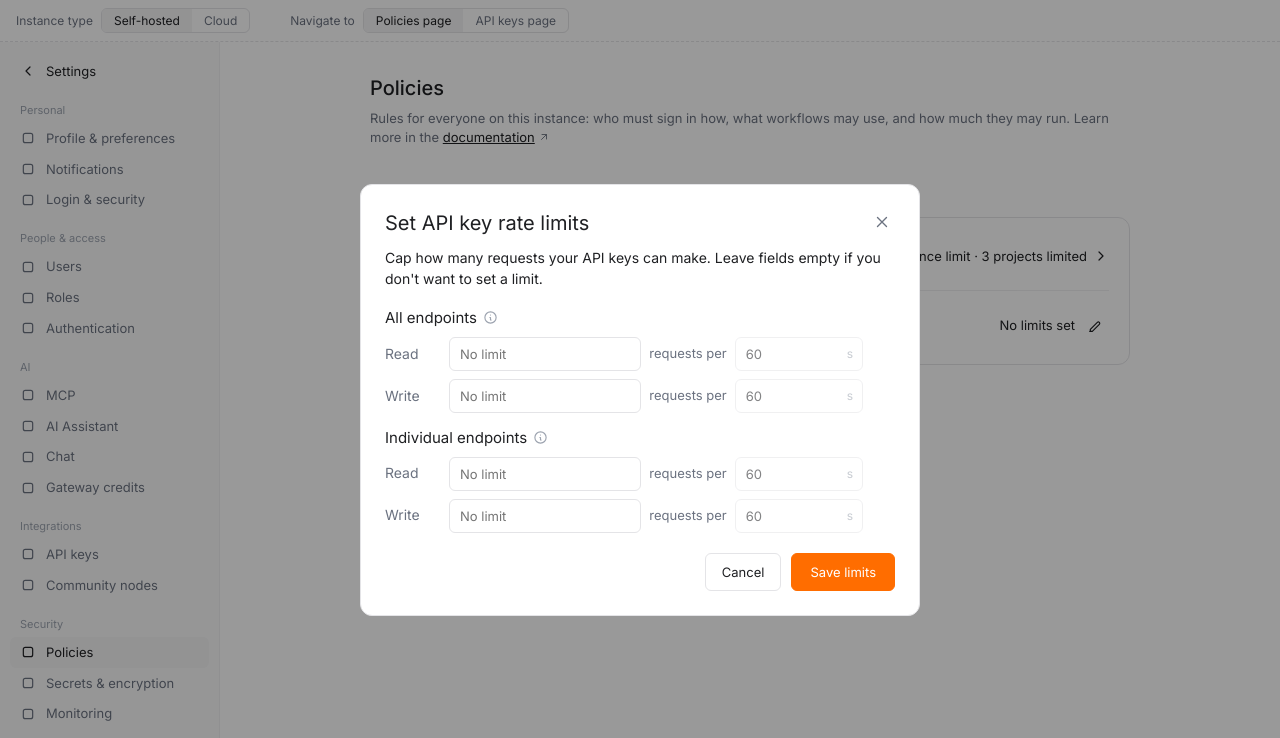
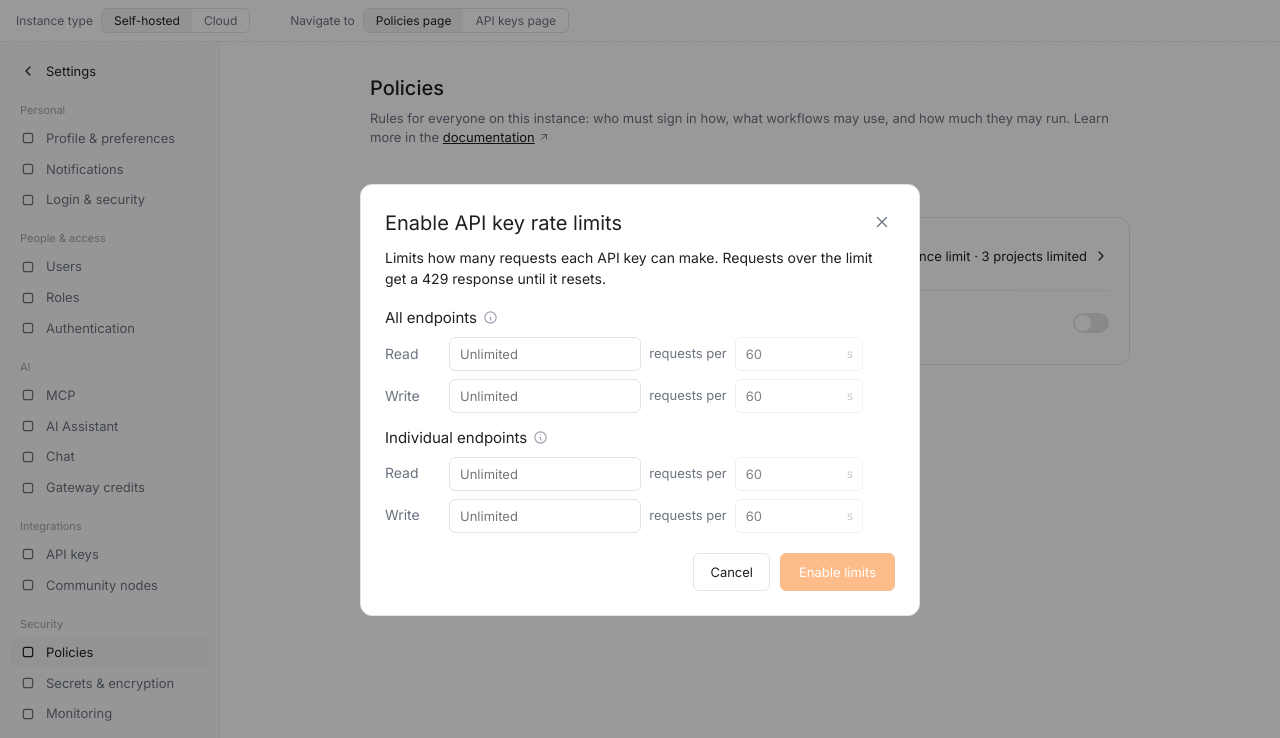
Before and after one commit to jvanderpoll/n8n-api-rate-limiting-prototype, a plain HTML site: page index.html in a window 1280 px wide. Both pictures are taken after a click on the switch "Enable API key rate limits". Shown: the top 738 px of the page. Drawn offline with Linux system fonts and the light colour scheme.

Commit message:
Update index.html

```diff
--- a/index.html
+++ b/index.html
@@ -24,6 +24,7 @@ input.bad{border-color:var(--red)}
 input[readonly]{opacity:.55}
 .btn{background:transparent;border:1px solid var(--line);color:var(--tx);height:32px;border-radius:6px;padding:0 12px;font-size:13px;cursor:pointer;display:inline-flex;align-items:center;gap:6px}
 .btn.or{background:var(--or);border-color:var(--or);color:#fff}
+.btn:disabled{opacity:.45;cursor:not-allowed;pointer-events:none}
 .btn.gh{border-color:transparent;color:var(--tx2)}
 #wf{display:flex;flex-wrap:wrap;align-items:center;gap:10px 40px;padding:8px 16px;border-bottom:1px dashed var(--line);font-size:12px;color:var(--tx2)}
 #wf .wg{display:inline-flex;align-items:center;gap:8px}
@@ -72,6 +73,8 @@ section.rl{margin-top:44px}
 .lrw.col{display:block}
 .lrt{display:flex;justify-content:space-between;align-items:center;gap:16px}
 .lrl{flex:1;min-width:0}
+.lvals{display:flex;justify-content:space-between;align-items:center;gap:16px;margin-top:20px}
+#limSum{grid-template-columns:max-content max-content;justify-content:start;column-gap:24px;row-gap:4px;font-size:13px}
 .row2{display:flex;justify-content:space-between;align-items:center;gap:16px;padding:16px 0;border-top:1px solid var(--line2);margin-top:16px}
 .row2 + .row2{margin-top:0}
 .row2.last{padding-bottom:0}
@@ -128,6 +131,7 @@ section.rl{margin-top:44px}
 .msg{font-size:12px;min-height:16px;margin-top:2px}
 .hint{font-size:12px;color:var(--tx3);margin-top:4px}
 .tip{position:relative;color:var(--tx3);cursor:help;display:inline-flex}
+#lsaveWrap.tip{cursor:not-allowed}
 .tip:hover::after,.tip:focus::after{content:attr(data-tip);position:absolute;left:-4px;top:22px;width:200px;background:var(--tip);color:var(--tipt);border-radius:6px;padding:6px 9px;font-size:12px;line-height:1.4;z-index:50}
 hr{border:0;border-top:1px solid var(--line2);margin:16px 0}
 .sr{display:flex;align-items:center;gap:12px;height:36px;font-size:14px}
@@ -154,6 +158,7 @@ hr{border:0;border-top:1px solid var(--line2);margin:16px 0}
 .sfx input{padding-right:26px}
 .sfx span{position:absolute;right:10px;top:8px;font-size:12px;color:var(--tx3)}
 .tip.r:hover::after,.tip.r:focus-within::after{content:attr(data-tip);position:absolute;right:-4px;left:auto;top:24px;width:max-content;max-width:420px;white-space:pre-wrap;text-align:left;background:var(--tip);color:var(--tipt);border-radius:6px;padding:6px 9px;font-size:12px;line-height:1.4;z-index:50}
+.tip.r.up:hover::after,.tip.r.up:focus-within::after{top:auto;bottom:calc(100% + 8px)}
 input.cust{border-color:var(--tx2)}
 input.bad{border-color:var(--red)!important}
 #menu{display:none;position:fixed;z-index:60;background:var(--panel);border:1px solid var(--line);border-radius:10px;width:180px;padding:4px 0;box-shadow:0 8px 24px rgba(0,0,0,.18)}
@@ -197,8 +202,12 @@ input.bad{border-color:var(--red)!important}
     </div>
     <div class="lrw col">
      <div class="lrt">
-      <div class="lrl"><div class="t">API key rate limits</div><div class="d">Cap how many requests your <span class="lk" id="lkKeys" role="link" tabindex="0">API keys</span> can make with <span style="white-space:nowrap;"><span class="lk">rate limits</span>&nbsp;<span id="i5"></span></span></div><div class="d" id="limNote"></div></div>
-      <div class="val"><span id="limStatus" style="font-size:13px;">No limits set</span><button class="pen" id="pen" aria-label="Edit API key rate limits"></button></div>
+      <div class="lrl"><div class="t">Enable API key rate limits</div><div class="d">Cap how many requests your <span class="lk" id="lkKeys" role="link" tabindex="0">API keys</span> can make with <span style="white-space:nowrap;"><span class="lk">rate limits</span>&nbsp;<span id="i5"></span></span></div></div>
+      <span id="ewrap" class="r"><button class="sw" id="etoggle" role="switch" aria-checked="false" aria-label="Enable API key rate limits"></button></span>
+     </div>
+     <div class="lvals" id="limVals" style="display:none;">
+      <div class="vl" id="limSum"></div>
+      <button class="pen" id="pen" aria-label="Edit API key rate limits"></button>
      </div>
     </div>
    </div>
@@ -215,16 +224,16 @@ input.bad{border-color:var(--red)!important}
 <div class="layer" id="layer2">
  <div class="modal wide" id="modal2" role="dialog" aria-modal="true" aria-labelledby="ltitle">
   <div style="display:flex;justify-content:space-between;align-items:flex-start;margin-bottom:10px;">
-   <div id="ltitle" style="font-size:20px;">Set API key rate limits</div>
+   <div id="ltitle" style="font-size:20px;">Enable API key rate limits</div>
    <button id="lclose" class="dots" aria-label="Close"></button>
   </div>
-  <p style="margin:0 0 18px;font-size:14px;">Cap how many requests your API keys can make. Leave fields empty if you don't want to set a limit.</p>
+  <p style="margin:0 0 18px;font-size:14px;">Limits how many requests each API key can make. Requests over the limit get a 429 response until it resets.</p>
   <div id="lgrid"></div>
   <div style="display:flex;align-items:center;gap:10px;margin-top:20px;">
    <button class="rb" id="lresetall" style="display:none;"></button>
    <span id="lstat" style="margin-left:auto;font-size:12px;color:var(--red);"></span>
    <button class="btn" id="lcancel" style="height:38px;padding:0 16px;">Cancel</button>
-   <button class="btn or" id="lsave" style="height:38px;padding:0 18px;">Save limits</button>
+   <span id="lsaveWrap" class="r up"><button class="btn or" id="lsave" style="height:38px;padding:0 18px;">Enable limits</button></span>
   </div>
  </div>
 </div>
@@ -291,7 +300,7 @@ const DEFC={ra:1000,re:100,wa:200,we:50};
 const K=['ra','re','wa','we'];
 const cp=o=>JSON.parse(JSON.stringify(o));
 const esc=s=>s.replace(/[&<>]/g,c=>({'&':'&amp;','<':'&lt;','>':'&gt;'}[c]));
-let CLOUD=false,saved={},D={};
+let CLOUD=false,ON=false,lmode='edit',saved={},D={};
 const keys=[
  {n:'exec control',m:'******0Avk',s:106,e:'24 Sep 2026',l:'25 days ago'},
  {n:'jack_api_test',m:'******GY3k',s:34,e:'21 Sep 2026',l:'24 days ago'},
@@ -307,7 +316,7 @@ const LBL={r:'Read',w:'Write'};
 const TIP={a:'Combined requests from one key to every endpoint.',e:'Counted separately for each endpoint.'};
 const def=k=>CLOUD?{l:DEFC[k],w:60}:{l:null,w:60};
 const isCust=(x,k)=>{const d=def(k);return x.l!==d.l||(x.l!==null&&x.w!==d.w);};
-const fmt=x=>x.l===null?'No limit':x.l.toLocaleString('en-US')+' / '+x.w+' s';
+const fmt=x=>x.l===null?'Unlimited':x.l.toLocaleString('en-US')+' / '+x.w+' s';
 function resetAll(o){K.forEach(k=>{o[k]=def(k);});}
 
 const raw=x=>({l:x.l===null?'':String(x.l),w:String(x.w)});
@@ -336,7 +345,7 @@ function lrow(r,g){
  const rt=c?'<span class="tip r" data-tip="Reset to default: '+fmt(d)+'"><button class="ri" data-reset="'+k+'" aria-label="Reset to default, '+fmt(d)+'">'+ic('reset',16)+'</button></span>':'<span></span>';
  const msg=ck.e?'<div class="msg" style="padding-left:64px;color:var(--red);">'+ck.e+'</div>':(w?'<div class="msg" style="padding-left:64px;color:var(--amb);">'+w+'</div>':'');
  return '<div style="margin:0 0 8px;"><div class="lr"><span style="font-size:14px;color:var(--tx2);">'+LBL[r]+'</span>'
-  +'<input type="text" inputmode="numeric" class="'+cl('l')+'" data-k="'+k+'" data-f="l" value="'+escA(x.l)+'" placeholder="No limit" aria-label="'+LBL[r]+' limit">'
+  +'<input type="text" inputmode="numeric" class="'+cl('l')+'" data-k="'+k+'" data-f="l" value="'+escA(x.l)+'" placeholder="Unlimited" aria-label="'+LBL[r]+' limit">'
   +'<span class="per">requests per</span>'
   +'<span class="sfx" style="'+(x.l.trim()===''?'opacity:.55;':'')+'"><input type="text" inputmode="numeric" class="'+cl('w')+'" data-k="'+k+'" data-f="w" value="'+escA(x.w)+'" aria-label="Window in seconds"><span>s</span></span>'
   +rt+'</div>'+msg+'</div>';
@@ -344,19 +353,40 @@ function lrow(r,g){
 function renderL(){
  $('lgrid').innerHTML=['a','e'].map(g=>'<div style="margin:0 0 14px;"><div style="display:flex;align-items:center;gap:6px;font-size:15px;margin:0 0 8px;">'+(g==='a'?'All endpoints':'Individual endpoints')+'<span class="tip" tabindex="0" data-tip="'+TIP[g]+'">'+ic('info',15)+'</span></div>'+lrow('r',g)+lrow('w',g)+'</div>').join('');
  const any=K.some(custD),b=$('lresetall');
- b.style.display=any?'inline-flex':'none';b.innerHTML=ic('reset',16)+'Reset all limits to default';
+ b.style.display=any?'inline-flex':'none';b.innerHTML=ic('reset',16)+'Reset all';
+ const sw=$('lsaveWrap'),off=lmode==='enable'&&!K.some(k=>parseK(k).l!==null);
+ $('lsave').disabled=off;sw.classList.toggle('tip',off);
+ if(off)sw.setAttribute('data-tip','Set at least one limit to enable rate limiting.');else sw.removeAttribute('data-tip');
 }
 function renderPol(){
- const n=K.filter(k=>saved[k].l!==null).length;
- $('limStatus').textContent=n?n+' limit'+(n===1?'':'s')+' set':'No limits set';
- const any=K.some(k=>isCust(saved[k],k));
- $('limNote').innerHTML=CLOUD?(any?'Customized from the cloud defaults':'Cloud defaults')+' <span class="tip" tabindex="0" data-tip="n8n Cloud keeps rate limiting on to protect the platform. You can set lower limits, but not higher ones.">'+ic('info',15)+'</span>':'';
+ const t=$('etoggle');t.classList.toggle('on',ON);t.classList.toggle('lock',CLOUD);t.setAttribute('aria-checked',ON);
+ const ew=$('ewrap');ew.classList.toggle('tip',CLOUD);
+ if(CLOUD)ew.setAttribute('data-tip','n8n Cloud keeps rate limiting on to protect the platform. You can set lower limits, but not higher ones.');else ew.removeAttribute('data-tip');
+ $('limVals').style.display=ON?'flex':'none';
+ const cnt=(n,w)=>n.toLocaleString('en-US')+' '+w+(n===1?'':'s');
+ const sec=n=>n+' '+(n===1?'second':'seconds');
+ const phrase=g=>{
+  const r=saved['r'+g],wr=saved['w'+g];
+  if(r.l!==null&&wr.l!==null)return '<span class="vv">'+(r.w===wr.w?cnt(r.l,'read')+', '+cnt(wr.l,'write')+' / '+sec(r.w):cnt(r.l,'read')+' / '+sec(r.w)+', '+cnt(wr.l,'write')+' / '+sec(wr.w))+'</span>';
+  if(r.l!==null)return '<span class="vv">'+cnt(r.l,'read')+' / '+sec(r.w)+'</span>';
+  if(wr.l!==null)return '<span class="vv">'+cnt(wr.l,'write')+' / '+sec(wr.w)+'</span>';
+  return '<span class="lb">unlimited</span>';
+ };
+ $('limSum').innerHTML=['a','e'].map(g=>'<span class="lb">'+(g==='a'?'All endpoints':'Individual endpoints')+'</span>'+phrase(g)).join('');
  const lk='<span class="bl" id="goPol" role="link" tabindex="0">Policies</span>';
  $('bnTxt').innerHTML='Configure rate limits for your API keys in '+lk+'.';
 }
-function openL(){resetDraft();K.forEach(k=>{D[k]=raw(saved[k]);});$('lstat').textContent='';renderL();$('layer2').style.display='flex';$('layer2').scrollTop=0;}
+function openL(mode){
+ lmode=mode||'edit';
+ K.forEach(k=>{D[k]=raw(saved[k]);});
+ $('ltitle').textContent=lmode==='enable'?'Enable API key rate limits':'Edit API key rate limits';
+ $('lsave').textContent=lmode==='enable'?'Enable limits':'Save changes';
+ $('lstat').textContent='';renderL();
+ $('layer2').style.display='flex';$('layer2').scrollTop=0;
+}
 function closeL(){$('layer2').style.display='none';}
-$('pen').onclick=openL;
+$('pen').onclick=()=>openL('edit');
+$('etoggle').onclick=()=>{if(CLOUD)return;if(ON){ON=false;renderPol();}else openL('enable');};
 $('lclose').onclick=closeL;$('lcancel').onclick=closeL;
 $('layer2').onclick=e=>{if(e.target===$('layer2'))closeL();};
 $('lgrid').addEventListener('click',e=>{const b=e.target.closest('[data-reset]');if(b){const k=b.dataset.reset;D[k]=raw(def(k));$('lstat').textContent='';renderL();}});
@@ -375,12 +405,14 @@ $('lsave').onclick=()=>{
   const el=$('lgrid').querySelector('input.bad');if(el)el.focus();
   $('lstat').textContent='Fix the highlighted fields.';return;
  }
+ if(!CLOUD&&!K.some(k=>parseK(k).l!==null)){$('lstat').textContent='Set at least one limit, or turn rate limiting off.';return;}
  K.forEach(k=>{const p=parseK(k);saved[k]={l:p.l,w:Number.isNaN(p.w)||p.w<1?60:p.w};});
+ if(lmode==='enable')ON=true;
  closeL();renderPol();
 };
 
 function setView(cloud){
- CLOUD=cloud;
+ CLOUD=cloud;ON=cloud;
  $('vSelf').classList.toggle('on',!cloud);$('vCloud').classList.toggle('on',cloud);
  resetAll(saved);closeL();closeC();$('menu').style.display='none';
  renderTable();
```
